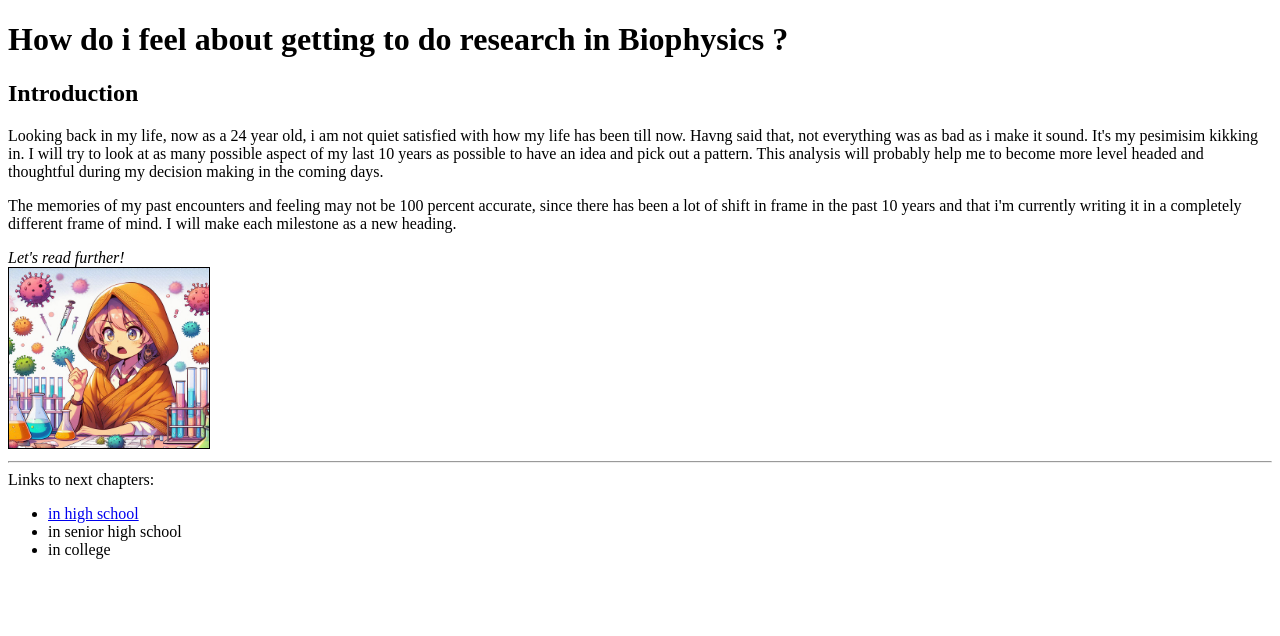
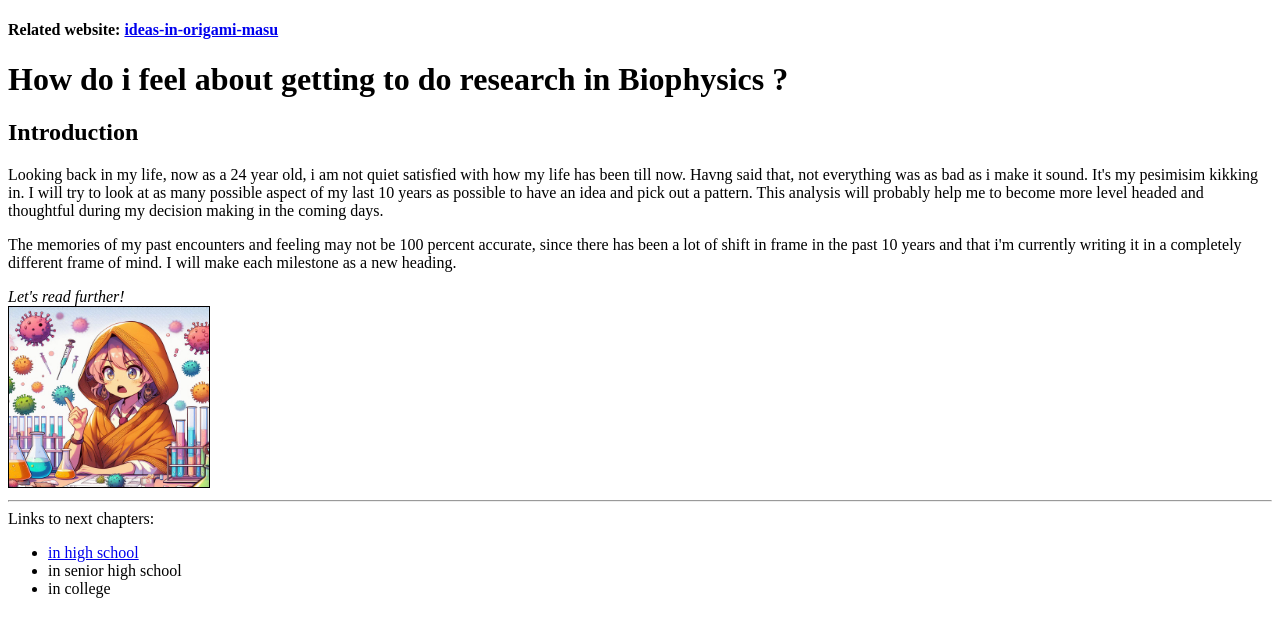
Before and after one commit to vaiank/ideas-in-archive, a plain HTML site: page index.html in a window 1280 px wide. Drawn offline with Linux system fonts and the light colour scheme.

Commit message:
Update index.html

```diff
--- a/index.html
+++ b/index.html
@@ -6,6 +6,7 @@
         <title> How do i feel about getting to do research in Biophysics ?</title>
     </head>
    <body>
+      <h4> Related website: <a href="https://grave-port-efb.notion.site/ideas-in-origami-masu-d4e20d62f2f9407ab5de9fdc1e927416" target="_blank">ideas-in-origami-masu</a> </h4>
      <h1> How do i feel about getting to do research in Biophysics ?</h2>
      <h2> Introduction </h2>
      <p>Looking back in my life, now as a 24 year old, i am not quiet satisfied with how my life has been
```
